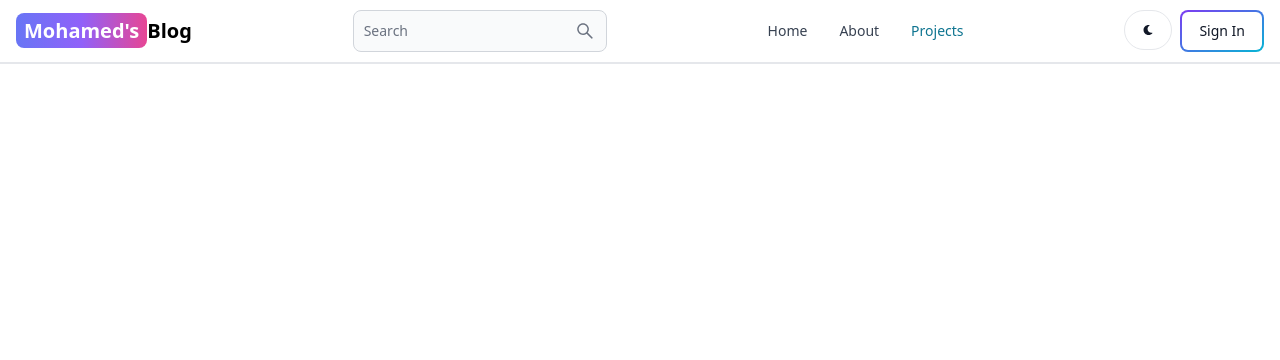
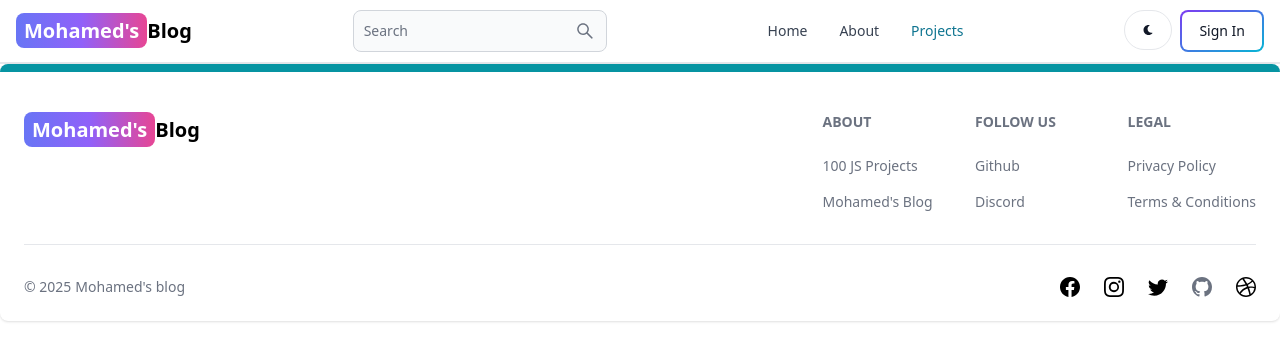
Before and after one commit to muhamadatif/mern-blog, a React (Vite) app in the folder client/: page /projects in a window 1280 px wide. Shown: the top 360 px of the page. Built offline with nearby package versions, Linux system fonts and the light colour scheme.

Commit message:
create and add the footer component

```diff
--- a/client/src/App.jsx
+++ b/client/src/App.jsx
@@ -6,6 +6,7 @@
 import Dashboard from "./pages/Dashboard";
 import Projects from "./pages/Projects";
 import Header from "./components/Header";
+import FooterComp from "./components/Footer";
 const App = () => {
   return (
     <BrowserRouter>
@@ -18,6 +19,7 @@
         <Route path="/dashboard" element={<Dashboard />} />
         <Route path="/projects" element={<Projects />} />
       </Routes>
+      <FooterComp />
     </BrowserRouter>
   );
 };
--- /dev/null
+++ b/client/src/components/Footer.jsx
@@ -0,0 +1,96 @@
+import { Footer } from "flowbite-react";
+import { Link } from "react-router-dom";
+import {
+  BsFacebook,
+  BsInstagram,
+  BsTwitter,
+  BsGithub,
+  BsDribbble,
+} from "react-icons/bs";
+
+const FooterComp = () => {
+  return (
+    <Footer container className="border-t-8 border-teal-500">
+      <div className="w-full max-w-7xl mx-auto">
+        <div className="grid w-full justify-between sm:flex md:grid-cols-2">
+          <div className="mt-5">
+            <Link
+              to="/"
+              className="self-center whitespace-nowrap text-lg sm:text-xl font-semibold dark:text-white"
+            >
+              <span
+                className="px-2 py-1
+         bg-gradient-to-r from-indigo-500 via-purple-500 to-pink-500
+          rounded-lg text-white"
+              >
+                Mohamed&apos;s
+              </span>
+              Blog
+            </Link>
+          </div>
+          <div className="grid grid-cols-2 gap-8 mt-4 sm:grid-cols-3 sm:gap-6">
+            <div>
+              <Footer.Title title="about" />
+              <Footer.LinkGroup col>
+                <Footer.Link
+                  href="https://www.100jsproject.com"
+                  target="_blank"
+                  rel="noopener noreferrer"
+                >
+                  100 JS Projects
+                </Footer.Link>
+                <Footer.Link
+                  href="/about"
+                  target="_blank"
+                  rel="noopener noreferrer"
+                >
+                  Mohamed&apos;s Blog
+                </Footer.Link>
+              </Footer.LinkGroup>
+            </div>
+            <div>
+              <Footer.Title title="follow us" />
+              <Footer.LinkGroup col>
+                <Footer.Link
+                  href="https://github.com/muhamadatif"
+                  target="_blank"
+                  rel="noopener noreferrer"
+                >
+                  Github
+                </Footer.Link>
+                <Footer.Link href="/#">Discord</Footer.Link>
+              </Footer.LinkGroup>
+            </div>
+            <div>
+              <Footer.Title title="Legal" />
+              <Footer.LinkGroup col>
+                <Footer.Link href="#">Privacy Policy</Footer.Link>
+                <Footer.Link href="/#">Terms &amp; Conditions</Footer.Link>
+              </Footer.LinkGroup>
+            </div>
+          </div>
+        </div>
+        <Footer.Divider />
+        <div className="w-full sm:flex sm:justify-between">
+          <Footer.Copyright
+            href="#"
+            by="Mohamed's blog"
+            year={new Date().getFullYear()}
+          />
+          <div className="flex gap-6 sm:mt-0 mt-4 sm:justify-center sm:items-center">
+            <Footer.Icon href="" icon={BsFacebook} />
+            <Footer.Icon href="" icon={BsInstagram} />
+            <Footer.Icon href="" icon={BsTwitter} />
+            <Footer.Icon
+              href="https://github.com/muhamadatif"
+              icon={BsGithub}
+            />
+            <Footer.Icon href="" icon={BsDribbble} />
+          </div>
+        </div>
+      </div>
+    </Footer>
+  );
+};
+
+export default FooterComp;
--- a/client/src/pages/SignIn.jsx
+++ b/client/src/pages/SignIn.jsx
@@ -1,7 +1,5 @@
-import React from "react";
-
 const SignIn = () => {
-  return <div></div>;
+  return <div>Sign in</div>;
 };
 
 export default SignIn;
```
